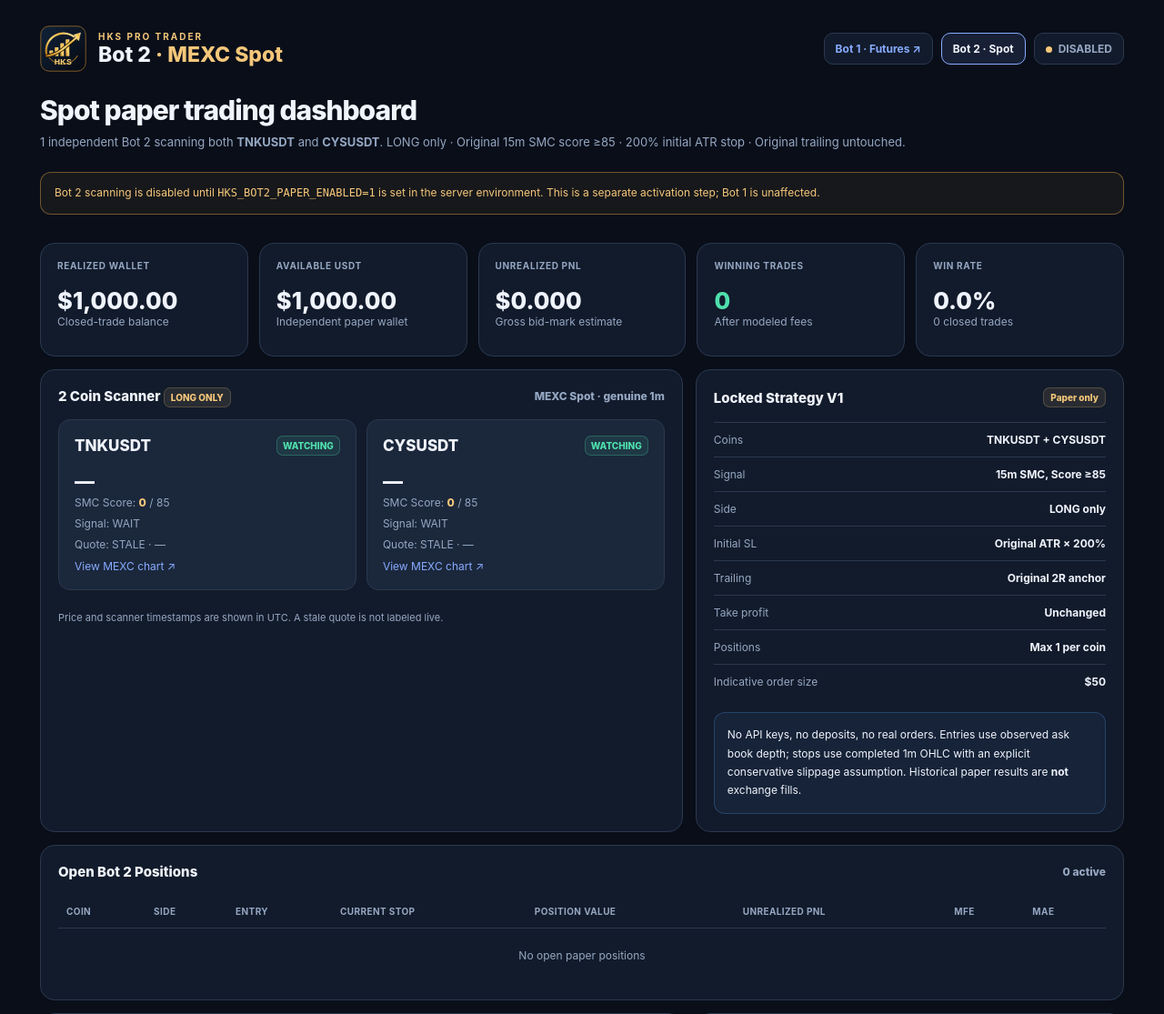
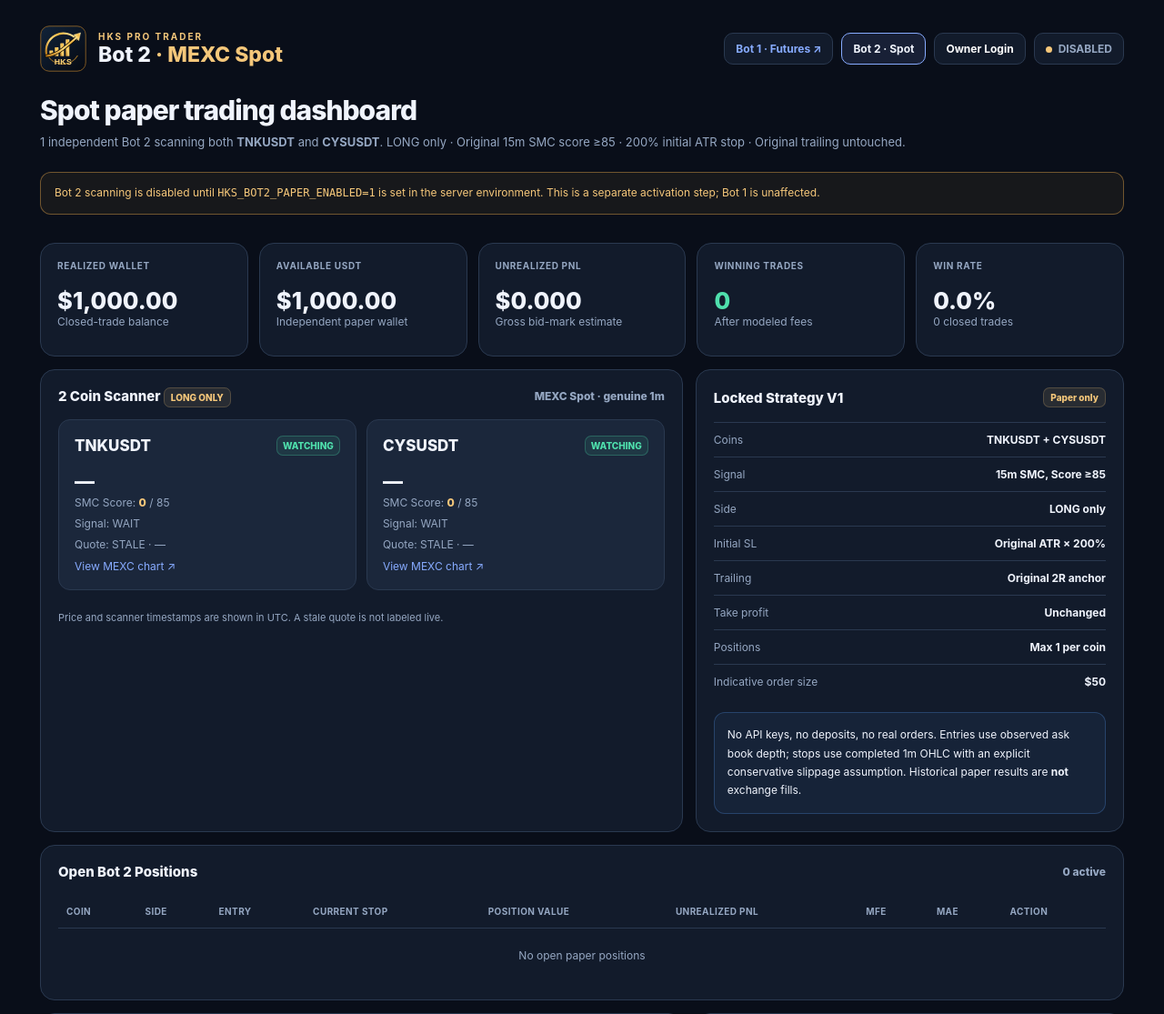
Before and after one commit to HamzaKaleem08/HKS-Pro-Trader, a Flask app: page /bot2 in a window 1280 px wide. Shown: the top 1115 px of the page at 91% size. Run offline with Flask 3, Linux system fonts and the light colour scheme; data comes from the database, SQL or seed files in the repository; data that the repository does not hold is empty; some libraries are stand-ins or nearby versions.

Commit message:
Add owner login and protected manual paper-close controls to Bot2 combined dashboard

```diff
--- a/templates/bot2.html
+++ b/templates/bot2.html
@@ -13,7 +13,7 @@ header{display:flex;justify-content:space-between;align-items:center;flex-wrap:w
 </style></head>
 <body><div class="shell">
 <header><div class="brand"><div class="brandmark"><img src="/static/hks-modern-chart.svg" alt=""></div><div><div class="eyebrow">HKS PRO TRADER</div><div class="brandtitle">Bot 2 <span style="color:var(--gold)">· MEXC Spot</span></div></div></div>
-<nav class="nav" aria-label="HKS bots"><a class="linkbtn" href="/">Bot 1 · Futures ↗</a><a class="linkbtn active" href="/bot2">Bot 2 · Spot</a><span class="pill" id="scanner"><i class="dot"></i>Scanner checking</span></nav>
+<nav class="nav" aria-label="HKS bots"><a class="linkbtn" href="/">Bot 1 · Futures ↗</a><a class="linkbtn active" href="/bot2">Bot 2 · Spot</a><button class="linkbtn" type="button" id="ownerbtn" onclick="toggleOwner()">Owner Login</button><span class="pill" id="scanner"><i class="dot"></i>Scanner checking</span></nav>
 </header>
 <div class="headline">Spot paper trading dashboard</div>
 <div class="subline">1 independent Bot 2 scanning both <strong>TNKUSDT</strong> and <strong>CYSUSDT</strong>. LONG only · Original 15m SMC score ≥85 · 200% initial ATR stop · Original trailing untouched.</div>
@@ -47,7 +47,7 @@ header{display:flex;justify-content:space-between;align-items:center;flex-wrap:w
 </div>
 <section class="panel full">
  <div class="heading">Open Bot 2 Positions <span class="small muted" id="positionsmeta">0 active</span></div>
- <div class="tablewrap"><table><thead><tr><th>Coin</th><th>Side</th><th>Entry</th><th>Current stop</th><th>Position value</th><th>Unrealized PnL</th><th>MFE</th><th>MAE</th></tr></thead><tbody id="positions"><tr><td colspan="8" class="empty">No open paper positions</td></tr></tbody></table></div>
+ <div class="tablewrap"><table><thead><tr><th>Coin</th><th>Side</th><th>Entry</th><th>Current stop</th><th>Position value</th><th>Unrealized PnL</th><th>MFE</th><th>MAE</th><th>Action</th></tr></thead><tbody id="positions"><tr><td colspan="9" class="empty">No open paper positions</td></tr></tbody></table></div>
 </section>
 <div class="grid">
  <section class="panel"><div class="heading">Bot 2 Realized Equity <span class="small muted">Separate from Bot 1</span></div><svg id="equity" class="chart" viewBox="0 0 750 165" preserveAspectRatio="none" aria-label="Bot 2 wallet realized closed-trade equity chart"></svg><div class="foot">Realized balance from saved closed trades; no fabricated equity history.</div></section>
@@ -61,6 +61,11 @@ header{display:flex;justify-content:space-between;align-items:center;flex-wrap:w
 </div>
 <script>
 const el=id=>document.getElementById(id);
+let owner=false;const closing=new Set();
+async function ownerStatus(){try{const r=await fetch("/api/owner/status",{cache:"no-store"});owner=r.ok&&Boolean((await r.json()).owner)}catch(_){owner=false}el("ownerbtn").textContent=owner?"Owner · Logout":"Owner Login"}
+async function toggleOwner(){try{if(owner){await fetch("/api/owner/logout",{method:"POST",headers:{"Content-Type":"application/json"},body:"{}"});owner=false}else{const password=window.prompt("HKS Owner password (shared with Bot 1):");if(password===null)return;const r=await fetch("/api/owner/login",{method:"POST",headers:{"Content-Type":"application/json"},body:JSON.stringify({password})});const d=await r.json();if(!r.ok)throw Error(d.error||"Owner login failed");owner=true}await ownerStatus();await load()}catch(e){window.alert(e.message)}}
+async function manualClose(symbol){if(!owner||closing.has(symbol))return;if(!window.confirm("Close Bot 2 "+symbol+" PAPER position at current MEXC bid depth?"))return;closing.add(symbol);try{const r=await fetch("/api/bot2/position/"+encodeURIComponent(symbol)+"/close",{method:"POST",headers:{"Content-Type":"application/json"},body:"{}"});const d=await r.json();if(!r.ok)throw Error(d.error||("HTTP "+r.status));await load();window.alert(symbol+" closed (paper) at "+d.exit_price+"; net PnL "+d.net_pnl)}catch(e){window.alert(e.message)}finally{closing.delete(symbol)}}
+
 const esc=s=>String(s==null?'':s).replace(/[&<>"']/g,c=>({'&':'&amp;','<':'&lt;','>':'&gt;','"':'&quot;',"'":'&#39;'}[c]));
 const cash=(v,d=2)=>v==null?'—':(Number(v)<0?'−':'')+'$'+Math.abs(Number(v)).toLocaleString('en-US',{minimumFractionDigits:d,maximumFractionDigits:d});
 const price=v=>v==null?'—':Number(v).toLocaleString('en-US',{maximumFractionDigits:8,minimumFractionDigits:5});
@@ -86,11 +91,12 @@ async function load(){
  el('coins').innerHTML=d.coins.map(c=>'<div class="coin"><div class="coin-title"><span>'+esc(c.symbol)+'</span><span class="coin-label">'+(c.open?'OPEN LONG':'WATCHING')+'</span></div><div class="coin-price">'+price(c.price_bid)+'</div><div class="coin-meta">SMC Score: <span class="score">'+esc(c.trade_score)+'</span> / 85<br>Signal: '+esc(c.signal)+'<br>Quote: '+(c.quote_stale?'STALE':'fresh')+' · '+time(c.updated)+(c.error?'<br><span class="negative">'+esc(c.error)+'</span>':'')+'</div><a class="small" href="https://www.tradingview.com/chart/?symbol='+encodeURIComponent('MEXC:'+c.symbol)+'" rel="noopener noreferrer" target="_blank">View MEXC chart ↗</a></div>').join('');
  const state=d.scanner.status;el('scanner').innerHTML='<i class="dot '+(state==='OK'?'ok':state==='ERROR'||state==='OFFLINE'?'bad':'warn')+'"></i>'+esc(state);
  el('lastscan').textContent=time(d.scanner.last_success);el('lastattempt').textContent=time(d.scanner.last_attempt);el('processed').textContent=d.scanner.processed+'/2 coins';el('scanerror').textContent=d.scanner.error||'Each coin error is isolated; failed data never create artificial candles.';
- const pbody=el('positions');pbody.innerHTML=d.open_positions.length?d.open_positions.map(p=>'<tr><td><strong>'+esc(p.symbol)+'</strong></td><td>LONG</td><td>'+price(p.entry)+'</td><td>'+price(p.stop)+'</td><td>'+cash(p.notional,2)+'</td><td class="'+signed(p.pnl_gross)+'">'+cash(p.pnl_gross,3)+'</td><td>'+esc(p.mfe_pct)+'%</td><td>'+esc(p.mae_pct)+'%</td></tr>').join(''):'<tr><td colspan="8" class="empty">No open paper positions</td></tr>';
+ const pbody=el('positions');pbody.innerHTML=d.open_positions.length?d.open_positions.map(p=>'<tr><td><strong>'+esc(p.symbol)+'</strong></td><td>LONG</td><td>'+price(p.entry)+'</td><td>'+price(p.stop)+'</td><td>'+cash(p.notional,2)+'</td><td class="'+signed(p.pnl_gross)+'">'+cash(p.pnl_gross,3)+'</td><td>'+esc(p.mfe_pct)+'%</td><td>'+esc(p.mae_pct)+'%</td><td><button class="linkbtn" type="button" data-close="'+esc(p.symbol)+'">Close paper</button></td></tr>').join(''):'<tr><td colspan="9" class="empty">No open paper positions</td></tr>';
  el('positionsmeta').textContent=d.open_positions.length+' active';
+ el('positions').querySelectorAll('button[data-close]').forEach(b=>{b.disabled=!owner||closing.has(b.dataset.close);b.onclick=()=>manualClose(b.dataset.close)});
  el('history').innerHTML=d.recent.length?d.recent.map(t=>'<tr><td>'+esc(t.symbol)+'</td><td>'+esc(t.score)+'</td><td>'+time(t.entry_ms)+'</td><td>'+time(t.exit_ms)+'</td><td>'+price(t.entry)+'</td><td>'+price(t.exit)+'</td><td>'+esc(t.reason)+'</td><td>'+cash(t.fees,3)+'</td><td class="'+signed(t.pnl)+'">'+cash(t.pnl,3)+'</td></tr>').join(''):'<tr><td colspan="9" class="empty">No closed trades yet</td></tr>';
  equityChart(d.equity_history);
  }catch(e){el('error').textContent='Bot 2 state unavailable: '+e.message;el('scanner').innerHTML='<i class="dot bad"></i>OFFLINE'}
 }
-load();setInterval(load,4000);
+ownerStatus().then(load);setInterval(load,4000);
 </script></body></html>
```
